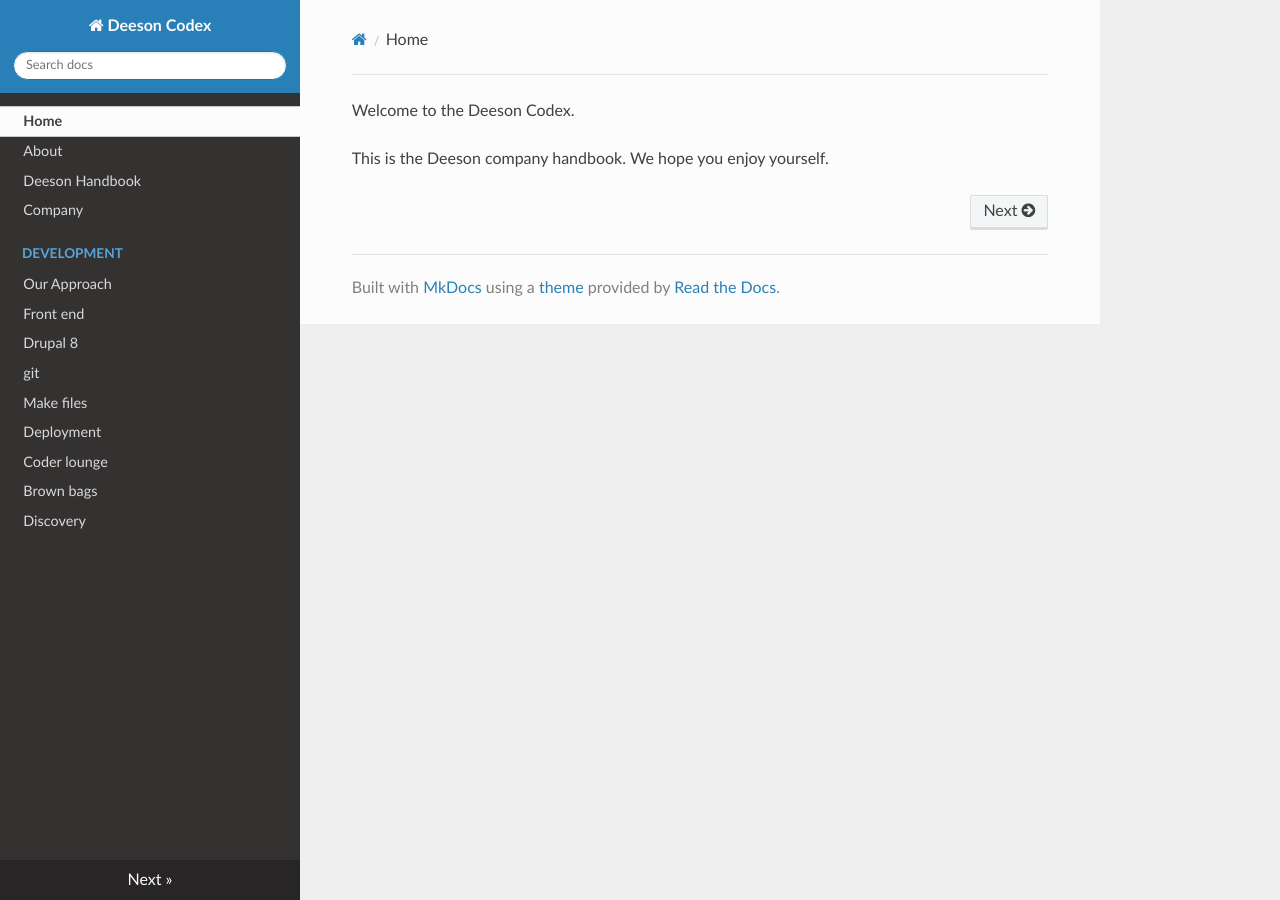
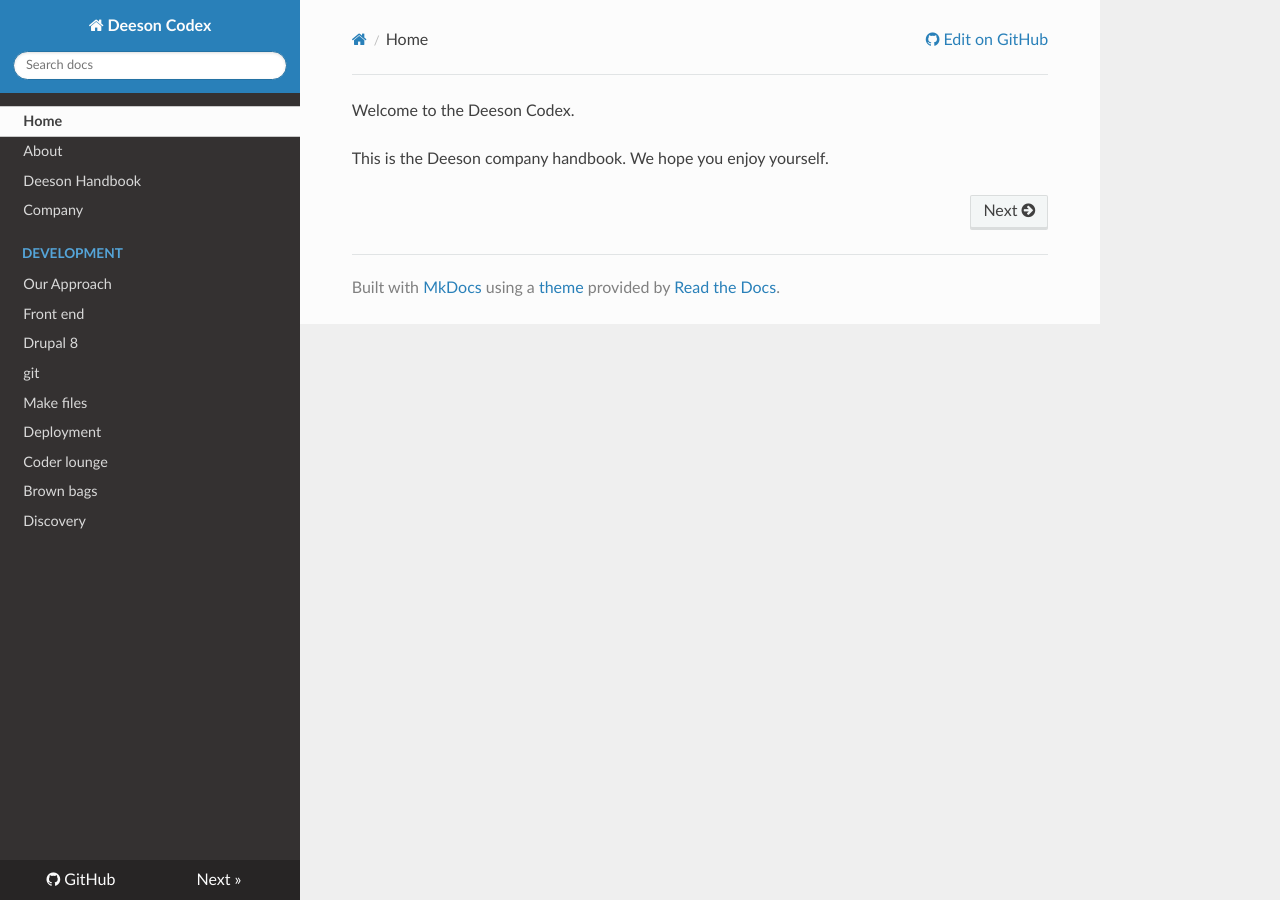
Before and after one commit to teamdeeson/codex, an MkDocs documentation site: the page built from docs/index.md, in a window 1280 px wide. Built offline with MkDocs 1.6.1, drawn with Linux system fonts in a browser that asks for light colours; nearby versions of some CDN libraries; old or Windows-style settings are respelled for this version of MkDocs; some of the changed lines change nothing that is shown.

Commit message:
Added extra settings mkdocs.yml so that we get an edit on github link

```diff
--- a/mkdocs.yml
+++ b/mkdocs.yml
@@ -1,4 +1,7 @@
 site_name: Deeson Codex
+theme: readthedocs
+repo_url: https://github.com/teamdeeson/codex
+include_search: true
 pages:
 - Home: index.md
 - About: about.md
@@ -14,4 +17,3 @@
     - Coder lounge: development/coder-lounge.md
     - Brown bags: development/brown-bags.md
 - Discovery: discovery.md
-theme: readthedocs
```
